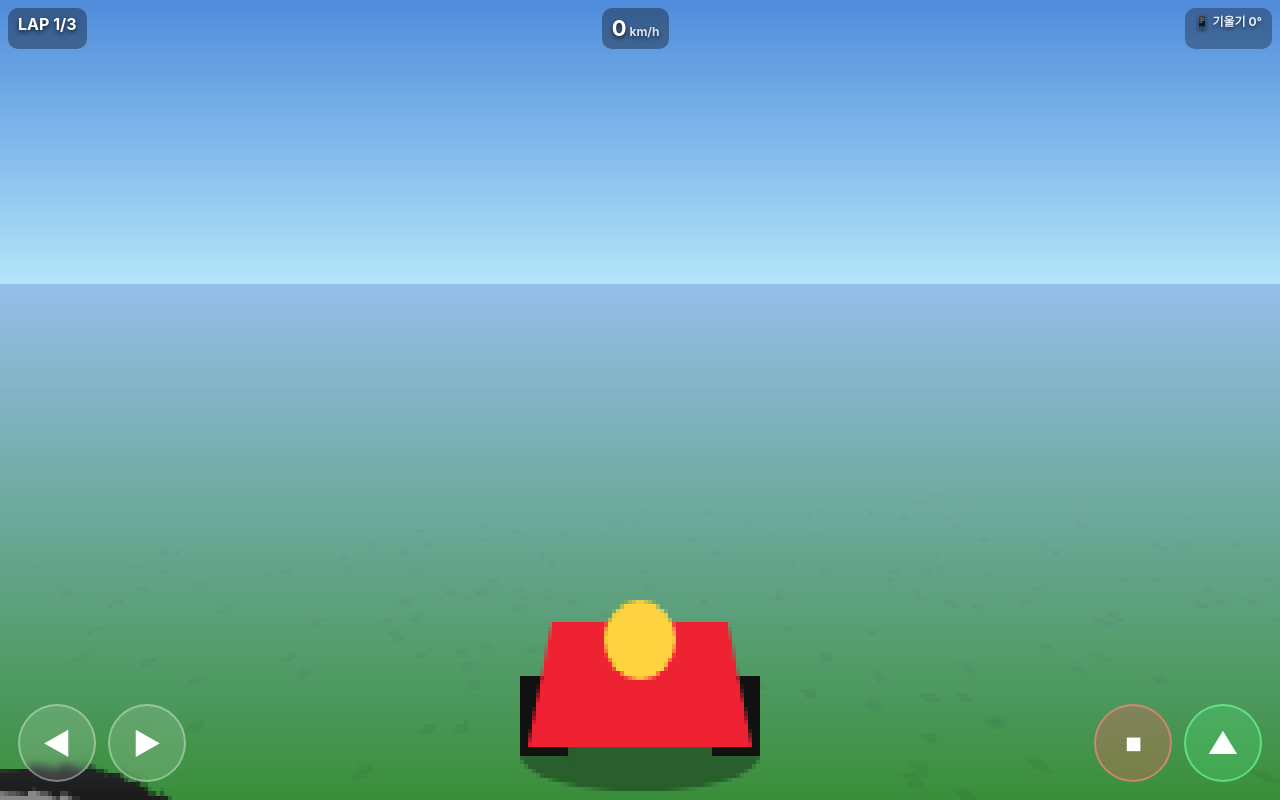
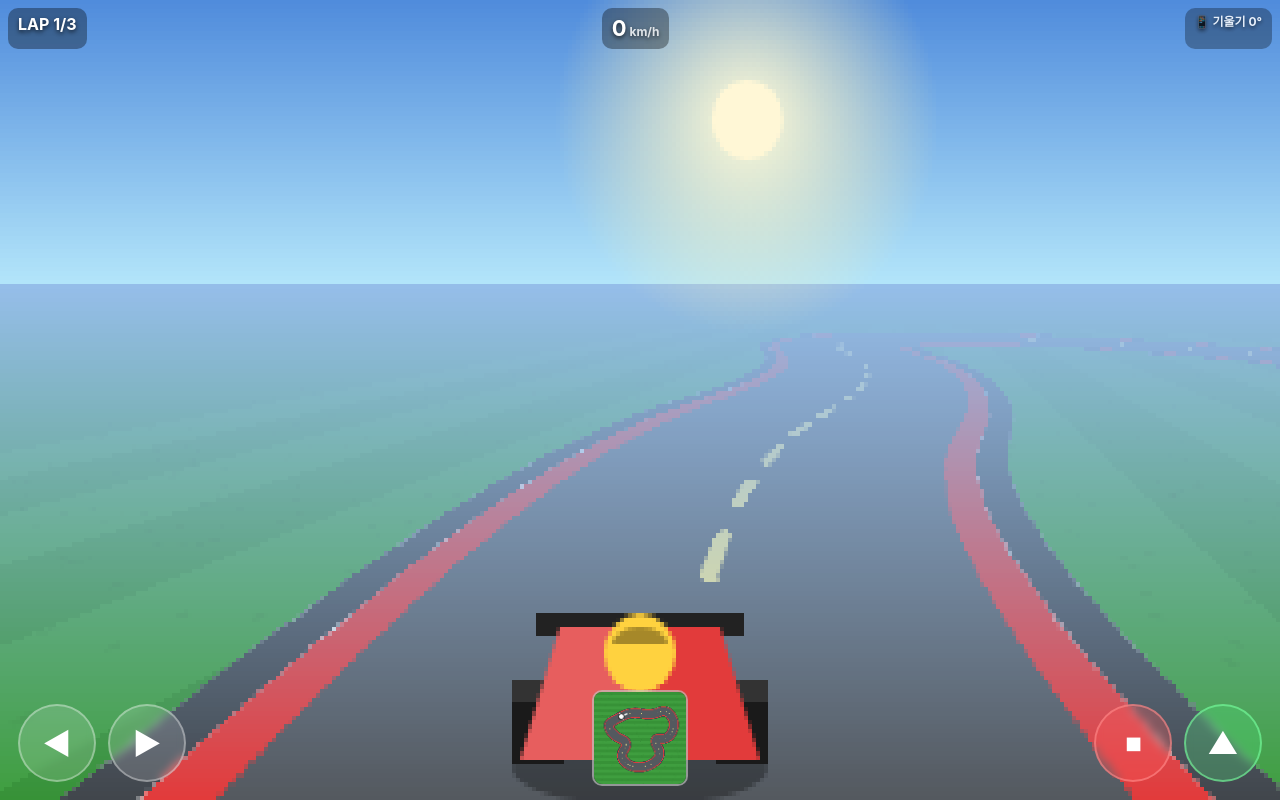
Before and after one commit to jungwoos/html-kart-mode7, a website: page public/index.html in a window 1280 px wide. Both pictures are taken after a click on the button "센서 켜기 · 보정 후 출발 ▶". Drawn offline with Linux system fonts and the light colour scheme.

Commit message:
트랙 확장 + 가드레일 + 디자인 개선
- 트랙 확장: 2048 맵, 굴곡 많은 14포인트 코스를 Chaikin 코너컷으로 매끄럽게
- 가드레일/연석: 빨강·흰 럼블 연석 + 가드레일 띠, 노면 마스크 기반 충돌
  (벽 슬라이드 + 정면 바운스), 저속 조향·후진으로 탈출 가능
- 디자인: 태양 광택, 잔디 줄무늬, 입체감 있는 카트, 미니맵, 완주 배너

Co-Authored-By: Claude Opus 4.8 (1M context) <noreply@anthropic.com>

```diff
--- a/public/index.html
+++ b/public/index.html
@@ -17,6 +17,11 @@
   #hud .box { background:rgba(0,0,0,.35); padding:6px 10px; border-radius:10px; line-height:1.3; }
   #speedo { font-size:22px; } #speedo small { font-size:12px; opacity:.8; }
   #laps { font-size:16px; } #status { font-size:12px; opacity:.85; }
+  #mini { position:fixed; bottom:14px; left:50%; transform:translateX(-50%);
+    width:96px; height:96px; border-radius:10px; border:2px solid rgba(255,255,255,.5);
+    background:rgba(0,0,0,.3); }
+  #banner { position:fixed; top:38%; left:0; right:0; text-align:center; font-size:42px;
+    font-weight:900; color:#ffd23f; text-shadow:0 3px 10px rgba(0,0,0,.7); pointer-events:none; }
 
   /* 터치 컨트롤 */
   .ctl { position:fixed; bottom:0; display:flex; gap:12px; padding:18px; pointer-events:none; }
@@ -61,6 +66,8 @@
     <div class="box" id="speedo">0<small> km/h</small></div>
     <div class="box" id="status">—</div>
   </div>
+  <canvas id="mini" width="96" height="96" class="hide"></canvas>
+  <div id="banner" class="hide">🏁 FINISH!</div>
 
   <!-- 터치/기울기 모드용 조향·가속 버튼 -->
   <div id="ctlLeft" class="ctl hide">
@@ -136,70 +143,110 @@ function checkOrient(){
 }
 
 // ---------- 트랙 맵(탑다운) 생성 ----------
-const MAP = 1024;
+const MAP = 2048;                          // 확장된 큰 맵
 const map = document.createElement('canvas'); map.width = MAP; map.height = MAP;
 const mctx = map.getContext('2d');
-let mapData;                               // Uint8ClampedArray (노면 판정 + 샘플링)
+let mapData;                               // 색상 샘플(렌더용)
+let surf;                                  // Uint8Array: 0풀 1도로 2연석 3가드레일
+let miniBg = null;                         // 미니맵 배경(축소 이미지)
 
-// 도로 중심선 경로(맵 좌표). 닫힌 루프.
+const ROAD_W = 176, CURB_W = 206, RAIL_W = 236;   // 도로/연석/가드레일 폭(넉넉하게)
+
+// 도로 중심선 경로(맵 좌표). 닫힌 루프 — 더 길고 굴곡 많은 트랙.
 const PATH = [
-  [240,240],[540,180],[780,260],[860,480],[760,700],[520,800],
-  [300,760],[180,560],[160,380]
+  [420,640],[820,440],[1280,520],[1620,380],[1820,700],
+  [1660,1060],[1300,1020],[1520,1400],[1240,1660],[820,1680],
+  [560,1440],[780,1120],[440,980],[300,740]
 ];
-const FINISH = { x:240, y:240 };           // 결승선 위치(첫 점)
-const CHECK  = { x:760, y:700 };           // 반대편 체크포인트
+// Chaikin 코너 컷 — 닫힌 폴리라인을 여러 번 다듬어 코너 반경을 크게(주행성 ↑)
+function chaikin(pts, iters){
+  let p = pts.map(a=>a.slice());
+  for(let k=0;k<iters;k++){
+    const q=[];
+    for(let i=0;i<p.length;i++){
+      const a=p[i], b=p[(i+1)%p.length];
+      q.push([a[0]*0.75+b[0]*0.25, a[1]*0.75+b[1]*0.25]);
+      q.push([a[0]*0.25+b[0]*0.75, a[1]*0.25+b[1]*0.75]);
+    }
+    p=q;
+  }
+  return p;
+}
+const SPATH = chaikin(PATH, 4);                      // 부드러운 주행 라인(렌더+충돌 공용)
+const FINISH = { x:SPATH[0][0], y:SPATH[0][1] };     // 결승선(매끈한 라인의 시작점)
+const CHECK  = { x:1520, y:1400 };                   // 반대편 체크포인트
+const START_H = Math.atan2(SPATH[1][1]-SPATH[0][1], SPATH[1][0]-SPATH[0][0]);
+
+function tracePath(ctx){
+  ctx.beginPath();
+  ctx.moveTo(SPATH[0][0],SPATH[0][1]);
+  for(let i=1;i<SPATH.length;i++) ctx.lineTo(SPATH[i][0],SPATH[i][1]);
+  ctx.closePath();
+}
 
 function buildTrack(){
-  // 풀밭
-  mctx.fillStyle = '#3a8f3a'; mctx.fillRect(0,0,MAP,MAP);
-  // 풀밭 질감(점)
-  mctx.fillStyle = 'rgba(0,0,0,0.06)';
-  for(let i=0;i<3000;i++){ const x=Math.random()*MAP,y=Math.random()*MAP; mctx.fillRect(x,y,3,3); }
+  // --- 잔디(줄무늬 + 점 질감) ---
+  for(let y=0;y<MAP;y+=64){
+    mctx.fillStyle = ((y>>6)&1) ? '#3f9e3f' : '#379237';
+    mctx.fillRect(0,y,MAP,64);
+  }
+  mctx.fillStyle='rgba(0,0,0,0.05)';
+  for(let i=0;i<8000;i++){ mctx.fillRect(Math.random()*MAP,Math.random()*MAP,3,3); }
 
-  // 도로(굵은 닫힌 곡선) — 가장자리(검정) 그리고 그 위 회색
   mctx.lineJoin='round'; mctx.lineCap='round';
-  function strokePath(w,color){
-    mctx.beginPath();
-    mctx.moveTo(PATH[0][0],PATH[0][1]);
-    for(let i=1;i<PATH.length;i++) mctx.lineTo(PATH[i][0],PATH[i][1]);
-    mctx.closePath(); mctx.lineWidth=w; mctx.strokeStyle=color; mctx.stroke();
-  }
-  strokePath(108,'#1b1b1b');   // 도로 테두리
-  strokePath(96,'#888888');    // 아스팔트
+  const stroke=(w,c)=>{ tracePath(mctx); mctx.lineWidth=w; mctx.strokeStyle=c; mctx.stroke(); };
 
-  // 중앙 점선
-  mctx.setLineDash([26,26]); strokePath(5,'#f5f5b0'); mctx.setLineDash([]);
-
-  // 결승선(체커)
-  drawChecker(FINISH.x, FINISH.y, PATH[1]);
+  // --- 가드레일(바깥 회색 띠 + 기둥 무늬) ---
+  stroke(RAIL_W, '#9aa0a6');
+  mctx.setLineDash([12,28]); stroke(RAIL_W, '#41464c'); mctx.setLineDash([]);
+  // --- 연석(흰 바탕 + 빨강 럼블) ---
+  stroke(CURB_W, '#f2f2f2');
+  mctx.setLineDash([26,26]); stroke(CURB_W, '#e23b3b'); mctx.setLineDash([]);
+  // --- 아스팔트 ---
+  stroke(ROAD_W, '#54595f');
+  // --- 중앙 점선 ---
+  mctx.setLineDash([34,30]); stroke(6, '#f4e58a'); mctx.setLineDash([]);
+  // --- 결승선 ---
+  drawChecker(FINISH.x, FINISH.y, SPATH[1]);
 
   mapData = mctx.getImageData(0,0,MAP,MAP).data;
+
+  // --- 노면 분류 마스크(플랫 컬러로 별도 렌더 후 읽기) ---
+  const sc = document.createElement('canvas'); sc.width=MAP; sc.height=MAP;
+  const sx = sc.getContext('2d');
+  sx.lineJoin='round'; sx.lineCap='round';
+  sx.fillStyle='#000'; sx.fillRect(0,0,MAP,MAP);                 // 풀
+  const ss=(w,c)=>{ tracePath(sx); sx.lineWidth=w; sx.strokeStyle=c; sx.stroke(); };
+  ss(RAIL_W, '#f00'); ss(CURB_W, '#0f0'); ss(ROAD_W, '#00f');    // 레일/연석/도로
+  const sdata = sx.getImageData(0,0,MAP,MAP).data;
+  surf = new Uint8Array(MAP*MAP);
+  for(let i=0,j=0;i<surf.length;i++,j+=4){
+    const r=sdata[j], g=sdata[j+1], b=sdata[j+2];
+    surf[i] = b>180?1 : g>180?2 : r>180?3 : 0;
+  }
+
+  // --- 미니맵 배경 ---
+  miniBg = document.createElement('canvas'); miniBg.width=96; miniBg.height=96;
+  miniBg.getContext('2d').drawImage(map,0,0,MAP,MAP,0,0,96,96);
 }
 
 function drawChecker(x,y,next){
   const ang = Math.atan2(next[1]-y, next[0]-x) + Math.PI/2;
   mctx.save(); mctx.translate(x,y); mctx.rotate(ang);
-  const w=96, h=18, c=8, cw=w/c;
+  const w=ROAD_W, h=26, c=10, cw=w/c;
   for(let i=0;i<c;i++){
-    mctx.fillStyle = (i%2)?'#fff':'#111';
-    mctx.fillRect(-w/2 + i*cw, -h/2, cw, h/2);
-    mctx.fillStyle = (i%2)?'#111':'#fff';
-    mctx.fillRect(-w/2 + i*cw, 0, cw, h/2);
+    mctx.fillStyle = (i%2)?'#fff':'#111'; mctx.fillRect(-w/2+i*cw,-h/2,cw,h/2);
+    mctx.fillStyle = (i%2)?'#111':'#fff'; mctx.fillRect(-w/2+i*cw,0,cw,h/2);
   }
   mctx.restore();
 }
 
-// 맵 픽셀 샘플 → [r,g,b]
-function sample(x,y){
-  if(x<0||y<0||x>=MAP||y>=MAP) return null; // 맵 밖 = 풀밭 취급
-  const i = ((y|0)*MAP + (x|0))*4;
-  return [mapData[i], mapData[i+1], mapData[i+2]];
+// 노면 코드 (경계 밖 = 풀=0). 1도로 2연석 3가드레일
+function surfCode(x,y){
+  if(x<0||y<0||x>=MAP||y>=MAP) return 0;
+  return surf[(y|0)*MAP + (x|0)];
 }
-// 도로 위인가? (회색/흰/노랑 계열이면 도로, 초록 우세면 풀)
-function isRoad(x,y){
-  const p = sample(x,y); if(!p) return false;
-  return !(p[1] > p[0] + 24 && p[1] > p[2] + 24); // 초록 우세가 아니면 도로
-}
+function drivable(x,y){ const c=surfCode(x,y); return c===1 || c===2; }
 
 // ---------- Mode 7 렌더 ----------
 const CAM_H = 90;     // 카메라 높이(픽셀)
@@ -230,7 +277,7 @@ function renderMode7(camX, camY, heading){
     for(let x=0;x<IW;x++){
       const o = (y*IW+x)*4;
       let r,g,b;
-      if(wx<0||wy<0||wx>=MAP||wy>=MAP){ r=58; g=143; b=58; }      // 밖=풀밭
+      if(wx<0||wy<0||wx>=MAP||wy>=MAP){ r=55; g=146; b=55; }      // 밖=풀밭
       else { const i=((wy|0)*MAP+(wx|0))*4; r=mapData[i]; g=mapData[i+1]; b=mapData[i+2]; }
       // 안개(지평선쪽으로 하늘색과 블렌딩)
       const f = 1-fog;
@@ -242,22 +289,34 @@ function renderMode7(camX, camY, heading){
     }
   }
   bctx.putImageData(screenImg,0,0);
+  // 태양(하늘 영역에 광택) — heading에 따라 좌우로 살짝 흐름
+  const sunX = IW*0.5 - Math.sin(heading)*60, sunY = HORIZON*0.42;
+  const g = bctx.createRadialGradient(sunX,sunY,3, sunX,sunY,48);
+  g.addColorStop(0,'rgba(255,250,214,0.95)'); g.addColorStop(1,'rgba(255,238,170,0)');
+  bctx.fillStyle=g; bctx.beginPath(); bctx.arc(sunX,sunY,48,0,7); bctx.fill();
+  bctx.fillStyle='#fff7d6'; bctx.beginPath(); bctx.arc(sunX,sunY,9,0,7); bctx.fill();
 }
 
-// 카트 스프라이트(화면 하단 중앙)
+// 카트 스프라이트(화면 하단 중앙) — 내 색은 멀티 접속 시 배정색
 function drawKart(steer){
-  const cx = IW/2, cy = IH-26, lean = steer*8;
+  const cx = IW/2, cy = IH-24, lean = steer*7, col = net.connected ? net.myColor : '#e23b3b';
   bctx.save(); bctx.translate(cx,cy);
   // 그림자
-  bctx.fillStyle='rgba(0,0,0,.35)'; bctx.beginPath(); bctx.ellipse(0,16,30,8,0,0,7); bctx.fill();
+  bctx.fillStyle='rgba(0,0,0,.32)'; bctx.beginPath(); bctx.ellipse(0,17,32,8,0,0,7); bctx.fill();
   // 뒷바퀴
-  bctx.fillStyle='#111'; bctx.fillRect(-30,-2,12,18); bctx.fillRect(18,-2,12,18);
-  // 차체
-  bctx.fillStyle='#e23'; bctx.beginPath();
-  bctx.moveTo(-22+lean*0.3,-14); bctx.lineTo(22+lean*0.3,-14);
-  bctx.lineTo(28,14); bctx.lineTo(-28,14); bctx.closePath(); bctx.fill();
-  // 운전석
-  bctx.fillStyle='#ffd23f'; bctx.beginPath(); bctx.arc(lean*0.4,-10,9,0,7); bctx.fill();
+  bctx.fillStyle='#1a1a1a'; bctx.fillRect(-32,-3,13,19); bctx.fillRect(19,-3,13,19);
+  bctx.fillStyle='#333'; bctx.fillRect(-32,-3,13,5); bctx.fillRect(19,-3,13,5);
+  // 리어 스포일러
+  bctx.fillStyle='#222'; bctx.fillRect(-26+lean*0.3,-18, 52, 5);
+  // 차체(사다리꼴 + 명암)
+  bctx.fillStyle=col; bctx.beginPath();
+  bctx.moveTo(-20+lean*0.4,-15); bctx.lineTo(20+lean*0.4,-15);
+  bctx.lineTo(30,15); bctx.lineTo(-30,15); bctx.closePath(); bctx.fill();
+  bctx.fillStyle='rgba(255,255,255,.18)'; bctx.beginPath();      // 하이라이트
+  bctx.moveTo(-20+lean*0.4,-15); bctx.lineTo(0+lean*0.4,-15); bctx.lineTo(4,15); bctx.lineTo(-30,15); bctx.closePath(); bctx.fill();
+  // 헬멧
+  bctx.fillStyle='#ffd23f'; bctx.beginPath(); bctx.arc(lean*0.5,-9,9,0,7); bctx.fill();
+  bctx.fillStyle='rgba(0,0,0,.35)'; bctx.beginPath(); bctx.ellipse(lean*0.5,-11,7,4,0,0,Math.PI,true); bctx.fill();
   bctx.restore();
 }
 
@@ -298,41 +357,62 @@ function renderPeers(){
   list.forEach(pr=> drawPeerKart(pr, pr.color, pr.name));
 }
 
+// ---------- 미니맵 ----------
+const mini = document.getElementById('mini'), mnctx = mini.getContext('2d');
+function drawMini(){
+  if(!miniBg) return;
+  const s = 96/MAP;
+  mnctx.clearRect(0,0,96,96);
+  mnctx.drawImage(miniBg,0,0);
+  const dot=(x,y,c,r)=>{ mnctx.fillStyle=c; mnctx.beginPath(); mnctx.arc(x*s,y*s,r,0,7); mnctx.fill(); };
+  if(net.connected) net.peers.forEach(p=>{ if(p.x!=null) dot(p.x,p.y,p.color||'#fff',2); });
+  // 내 위치 + 방향
+  const px=state.x*s, py=state.y*s;
+  mnctx.strokeStyle='rgba(255,255,255,.9)'; mnctx.lineWidth=1.5; mnctx.beginPath();
+  mnctx.moveTo(px,py); mnctx.lineTo(px+Math.cos(state.heading)*7, py+Math.sin(state.heading)*7); mnctx.stroke();
+  dot(state.x,state.y, net.connected?net.myColor:'#fff', 3);
+  mnctx.strokeStyle='#111'; mnctx.lineWidth=1; mnctx.stroke();
+}
+
 // ---------- 게임 상태/물리 ----------
-const state = { x:FINISH.x, y:FINISH.y+30, heading:Math.PI*1.05, speed:0 };
+const state = { x:FINISH.x, y:FINISH.y, heading:START_H, speed:0 };
 let running=false, mode='tilt';
-let lap=1, totalLaps=3, lapStart=0, lastFinishSide=0, hitCheck=false;
-const MAX_SPEED=7.0, ACCEL=0.10, BRAKE=0.16, FRICTION=0.04, TURN=0.045, OFFROAD=2.6;
+let lap=1, totalLaps=3, lapStart=0, hitCheck=false, finished=false;
+const MAX_SPEED=7.2, ACCEL=0.11, BRAKE=0.17, FRICTION=0.045, TURN=0.058, CURB_CAP=5.4;
 
 function resetRace(){
-  state.x=FINISH.x; state.y=FINISH.y+30; state.heading=Math.PI*1.05; state.speed=0;
-  lap=1; hitCheck=false; lapStart=performance.now();
+  state.x=FINISH.x; state.y=FINISH.y; state.heading=START_H; state.speed=0;
+  lap=1; hitCheck=false; finished=false; lapStart=performance.now();
 }
 
 function updatePhysics(steer, throttle, brake){
-  // 가감속
+  // 가감속 (브레이크는 정지 후 후진까지)
   state.speed += throttle*ACCEL;
   state.speed -= brake*BRAKE;
-  state.speed -= FRICTION;                       // 기본 마찰
-  if(state.speed<0) state.speed=0;
-  const onRoad = isRoad(state.x, state.y);
-  const cap = onRoad ? MAX_SPEED : OFFROAD;      // 풀밭이면 최고속 제한
-  if(state.speed>cap) state.speed = Math.max(cap, state.speed-0.3);
-  // 조향(속도 있을 때만 의미)
-  state.heading += steer * TURN * Math.min(1, state.speed/2);
-  // 이동
-  state.x += Math.cos(state.heading) * state.speed;
-  state.y += Math.sin(state.heading) * state.speed;
+  if(!throttle && !brake){                        // 마찰: 0을 향해 감쇠(전·후진 모두)
+    if(state.speed>0) state.speed = Math.max(0, state.speed-FRICTION);
+    else              state.speed = Math.min(0, state.speed+FRICTION);
+  }
+  state.speed = Math.max(-2.4, Math.min(MAX_SPEED, state.speed));   // 후진 허용
+  // 연석 위에선 약간 감속(미끄럼)
+  if(surfCode(state.x,state.y)===2 && state.speed>CURB_CAP) state.speed = Math.max(CURB_CAP, state.speed-0.25);
+  // 조향: 저속에서도 약간의 권한을 줘서 벽에 박혀도 탈출 가능
+  const sp=Math.abs(state.speed);
+  state.heading += steer * TURN * Math.min(1, (sp+0.4)/2);
+
+  // 이동 + 가드레일 충돌(벽을 따라 미끄러지거나 튕김)
+  const vx = Math.cos(state.heading)*state.speed, vy = Math.sin(state.heading)*state.speed;
+  const nx = state.x+vx, ny = state.y+vy;
+  if(drivable(nx,ny)){ state.x=nx; state.y=ny; }
+  else if(drivable(nx,state.y)){ state.x=nx; state.speed*=0.6; }   // 세로 벽 → 가로로 슬라이드
+  else if(drivable(state.x,ny)){ state.y=ny; state.speed*=0.6; }   // 가로 벽 → 세로로 슬라이드
+  else { state.speed*=0.25; }                                       // 정면 충돌 → 크게 감속
 
   // 랩 판정: 체크포인트 통과 후 결승선 부근 재진입
-  const dC = Math.hypot(state.x-CHECK.x, state.y-CHECK.y);
-  if(dC < 70) hitCheck = true;
-  const dF = Math.hypot(state.x-FINISH.x, state.y-FINISH.y);
-  if(dF < 70 && hitCheck){
-    hitCheck=false;
-    lap++;
-    lapStart = performance.now();
-    if(lap>totalLaps){ /* 완주 */ lap=totalLaps; }
+  if(Math.hypot(state.x-CHECK.x, state.y-CHECK.y) < 100) hitCheck = true;
+  if(Math.hypot(state.x-FINISH.x, state.y-FINISH.y) < 100 && hitCheck){
+    hitCheck=false; lapStart = performance.now();
+    if(lap>=totalLaps){ finished=true; } else { lap++; }
   }
 }
 
@@ -444,15 +524,17 @@ const elSpeed=document.getElementById('speedo');
 const elLaps=document.getElementById('laps');
 const elLapTime=document.getElementById('laptime');
 const elStatus=document.getElementById('status');
+const elBanner=document.getElementById('banner');
 function updateHUD(inp){
-  elSpeed.innerHTML = Math.round(state.speed*30) + '<small> km/h</small>';
-  elLaps.innerHTML = 'LAP '+Math.min(lap,totalLaps)+'/'+totalLaps;
+  elSpeed.innerHTML = (state.speed<-0.05?'R ':'') + Math.round(Math.abs(state.speed)*30) + '<small> km/h</small>';
+  elLaps.innerHTML = (finished?'완주':'LAP '+Math.min(lap,totalLaps)+'/'+totalLaps);
   elLapTime.textContent = ((performance.now()-lapStart)/1000).toFixed(2);
   let m = mode==='gamepad'?'🎮':mode==='tilt'?'📱':'👆';
   let extra = mode==='tilt' ? ('  기울기 '+(tiltGamma-tiltZero).toFixed(0)+'°') :
               mode==='gamepad' ? (gpIndex!=null?'  연결됨':'  미연결') : '';
   if(net.connected) extra += '  🌐'+(net.peers.size+1)+'명';
   elStatus.textContent = m+extra;
+  elBanner.classList.toggle('hide', !finished);
 }
 
 // ---------- 메인 루프 ----------
@@ -466,6 +548,7 @@ function loop(){
     // 확대 출력
     dctx.imageSmoothingEnabled=false;
     dctx.drawImage(buf, 0,0,IW,IH, 0,0,display.width,display.height);
+    drawMini();
     updateHUD(inp);
   }
   requestAnimationFrame(loop);
@@ -501,6 +584,7 @@ function beginRace(multi){
   if(mode==='tilt') { enableTilt(); setTimeout(calibrateTilt, 300); }
   document.getElementById('menu').classList.add('hide');
   document.getElementById('hud').classList.remove('hide');
+  document.getElementById('mini').classList.remove('hide');
   showControls();
   resetRace();
   if(multi && net.id!=null){
```
